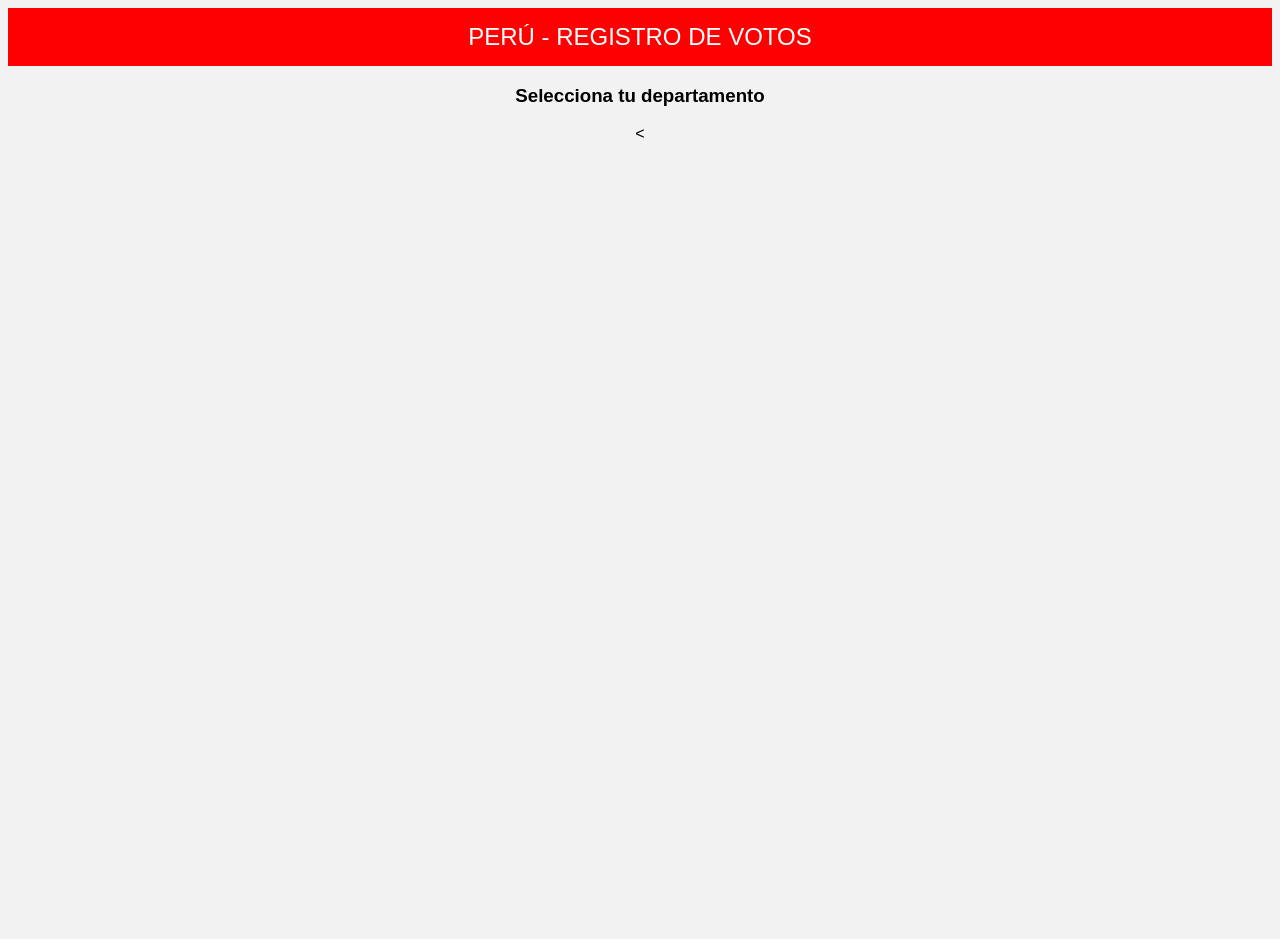
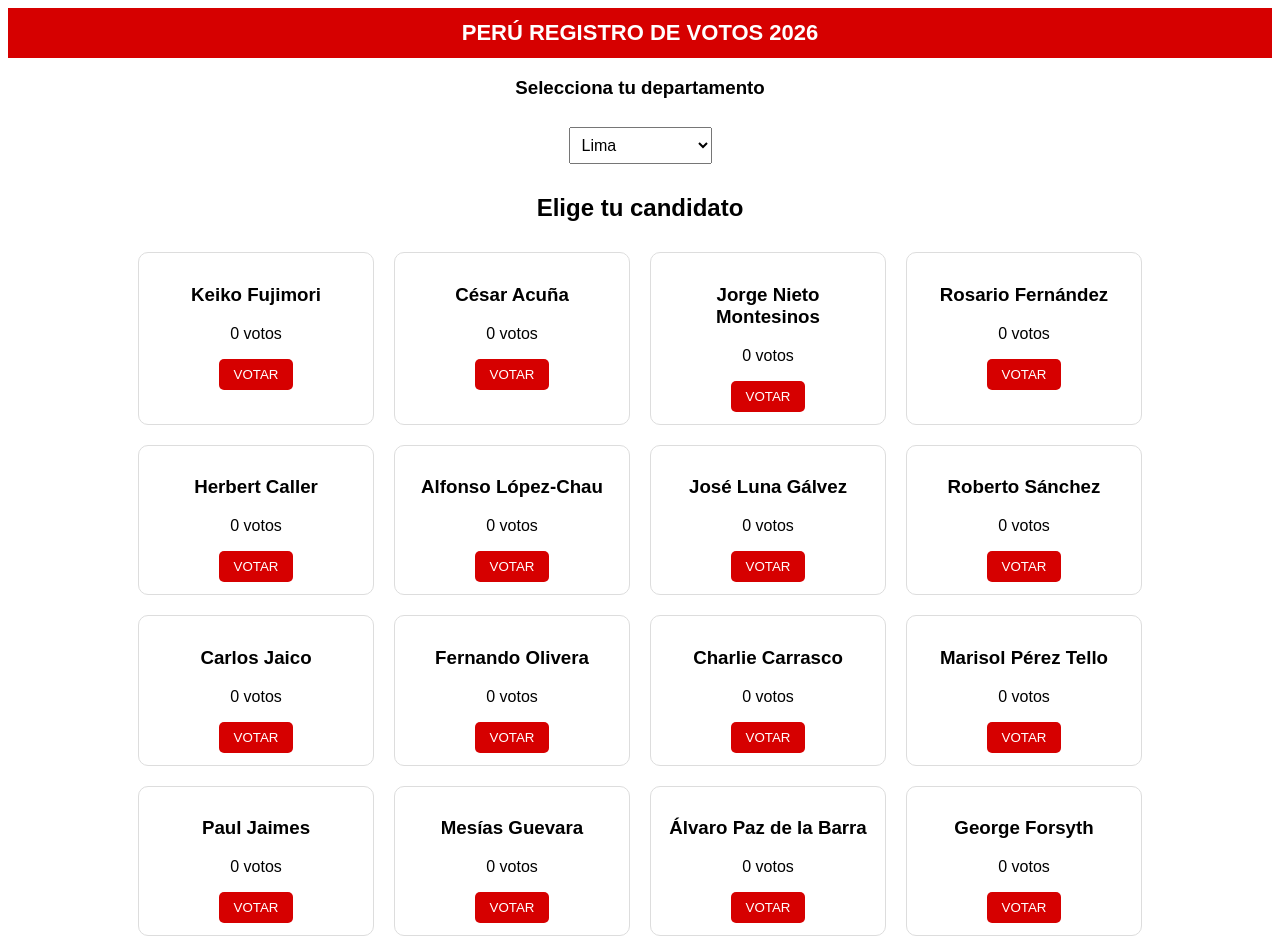
Before and after one commit to angelasanchezpalacios280901-collab/votacion-peru, a plain HTML site: page index.html in a window 1280 px wide. Shown: the top 939 px of the page. Before the commit the page ends 800 px from the top, so only its background shows below. Drawn offline with Linux system fonts and the light colour scheme.

Commit message:
Update index.html

```diff
--- a/index.html
+++ b/index.html
@@ -1,27 +1,23 @@
 <!DOCTYPE html>
-
-<html lang="es">
+<html>
 <head>
 <meta charset="UTF-8">
-<title>PERÚ - REGISTRO DE VOTOS</title>
+<title>Votación Perú 2026</title>
 
 <style>
+
 body{
-font-family: Arial;
-background:#f2f2f2;
+font-family:Arial;
+background:#ffffff;
 text-align:center;
 }
 
 header{
-background:red;
+background:#d60000;
 color:white;
-padding:15px;
-font-size:24px;
-}
-
-select{
-padding:8px;
-margin:10px;
+padding:12px;
+font-size:22px;
+font-weight:bold;
 }
 
 .container{
@@ -30,36 +26,27 @@ flex-wrap:wrap;
 justify-content:center;
 }
 
-.candidato{
-background:white;
+.card{
+border:1px solid #ddd;
 border-radius:10px;
-padding:15px;
+width:210px;
 margin:10px;
-width:200px;
-box-shadow:0 0 10px rgba(0,0,0,0.2);
+padding:12px;
 }
 
 button{
+background:#d60000;
+color:white;
+border:none;
 padding:8px 15px;
-margin:5px;
-border:none;
 border-radius:5px;
 cursor:pointer;
 }
 
-.si{
-background:green;
-color:white;
-}
-
-.no{
-background:red;
-color:white;
-}
-
-.resultados{
-margin-top:20px;
-font-size:20px;
+select{
+padding:8px;
+margin:10px;
+font-size:16px;
 }
 
 </style>
@@ -68,8 +55,112 @@ font-size:20px;
 
 <body>
 
-<header>PERÚ - REGISTRO DE VOTOS</header>
+<header>
+PERÚ REGISTRO DE VOTOS 2026
+</header>
 
 <h3>Selecciona tu departamento</h3>
 
-<
+<select>
+<option>Lima</option>
+<option>Callao</option>
+<option>Amazonas</option>
+<option>Áncash</option>
+<option>Apurímac</option>
+<option>Arequipa</option>
+<option>Ayacucho</option>
+<option>Cajamarca</option>
+<option>Cusco</option>
+<option>Huancavelica</option>
+<option>Huánuco</option>
+<option>Ica</option>
+<option>Junín</option>
+<option>La Libertad</option>
+<option>Lambayeque</option>
+<option>Loreto</option>
+<option>Madre de Dios</option>
+<option>Moquegua</option>
+<option>Pasco</option>
+<option>Piura</option>
+<option>Puno</option>
+<option>San Martín</option>
+<option>Tacna</option>
+<option>Tumbes</option>
+<option>Ucayali</option>
+</select>
+
+<h2>Elige tu candidato</h2>
+
+<div class="container" id="candidatos"></div>
+
+<script>
+
+let candidatos=[
+
+"Keiko Fujimori",
+"César Acuña",
+"Jorge Nieto Montesinos",
+"Rosario Fernández",
+"Herbert Caller",
+"Alfonso López-Chau",
+"José Luna Gálvez",
+"Roberto Sánchez",
+"Carlos Jaico",
+"Fernando Olivera",
+"Charlie Carrasco",
+"Marisol Pérez Tello",
+"Paul Jaimes",
+"Mesías Guevara",
+"Álvaro Paz de la Barra",
+"George Forsyth",
+"Carlos Álvarez",
+"Francisco Diez-Canseco",
+"Wolfgang Grozo",
+"Ricardo Belmont",
+"Napoleón Becerra",
+"Ronald Atencio",
+"Yonhy Lescano",
+"Mario Vizcarra",
+"Joaquín Massé Fernández",
+"Enrique Valderrama",
+"Alex Gonzales",
+"Roberto Chiabra",
+"Rafael Belaunde",
+"Carlos Espá",
+"Antonio Ortiz Villano",
+"Fiorella Molinelli",
+"Vladimir Cerrón",
+"Walter Chirinos",
+"Rafael López Aliaga",
+"José Williams"
+
+]
+
+let votos=new Array(candidatos.length).fill(0)
+
+let cont=document.getElementById("candidatos")
+
+candidatos.forEach((c,i)=>{
+
+cont.innerHTML+=`
+<div class="card">
+<h3>${c}</h3>
+<p id="v${i}">0 votos</p>
+<button onclick="votar(${i})">VOTAR</button>
+</div>
+`
+
+})
+
+function votar(i){
+
+votos[i]++
+
+document.getElementById("v"+i).innerText=votos[i]+" votos"
+
+}
+
+</script>
+
+</body>
+</html>
```
